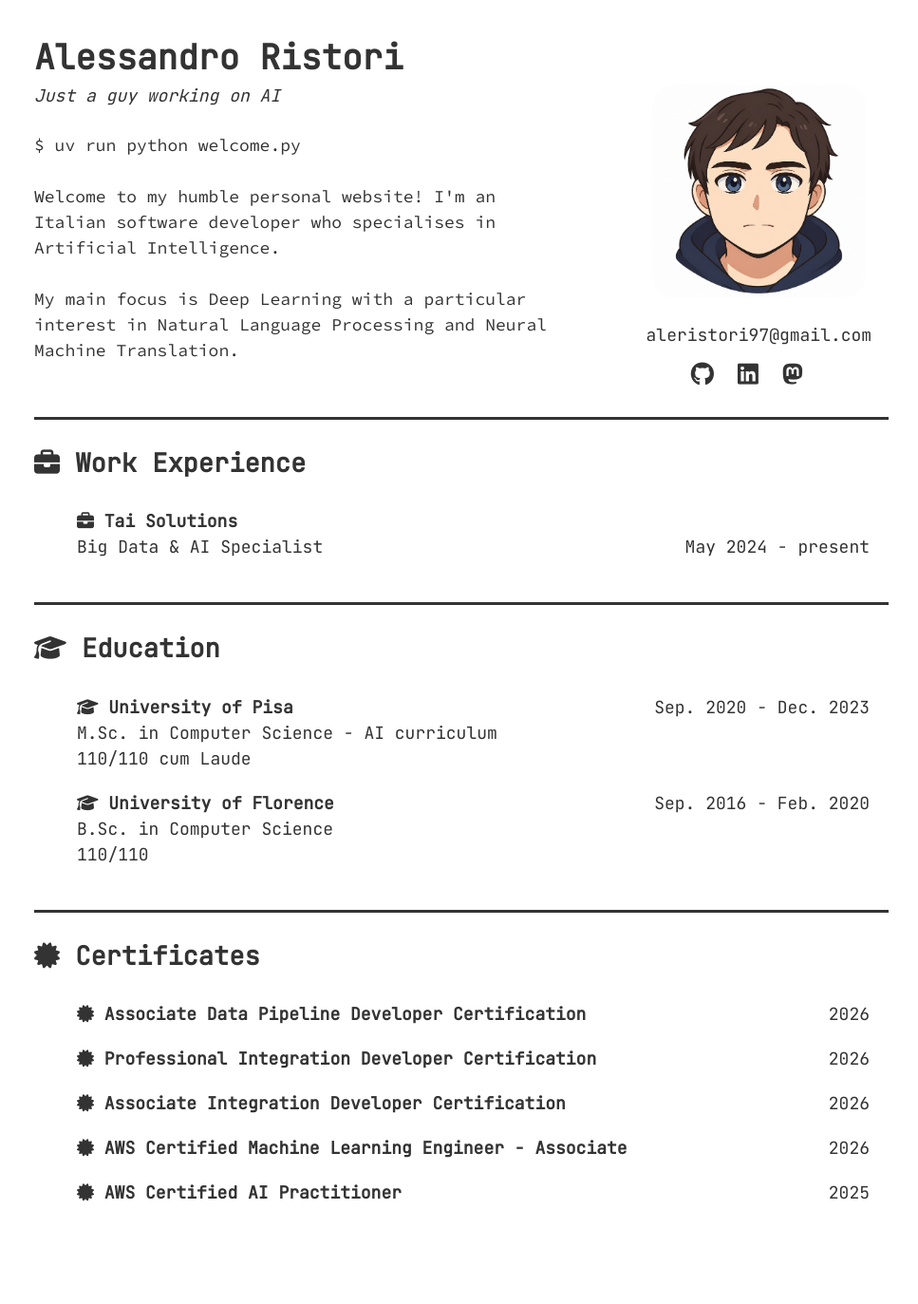
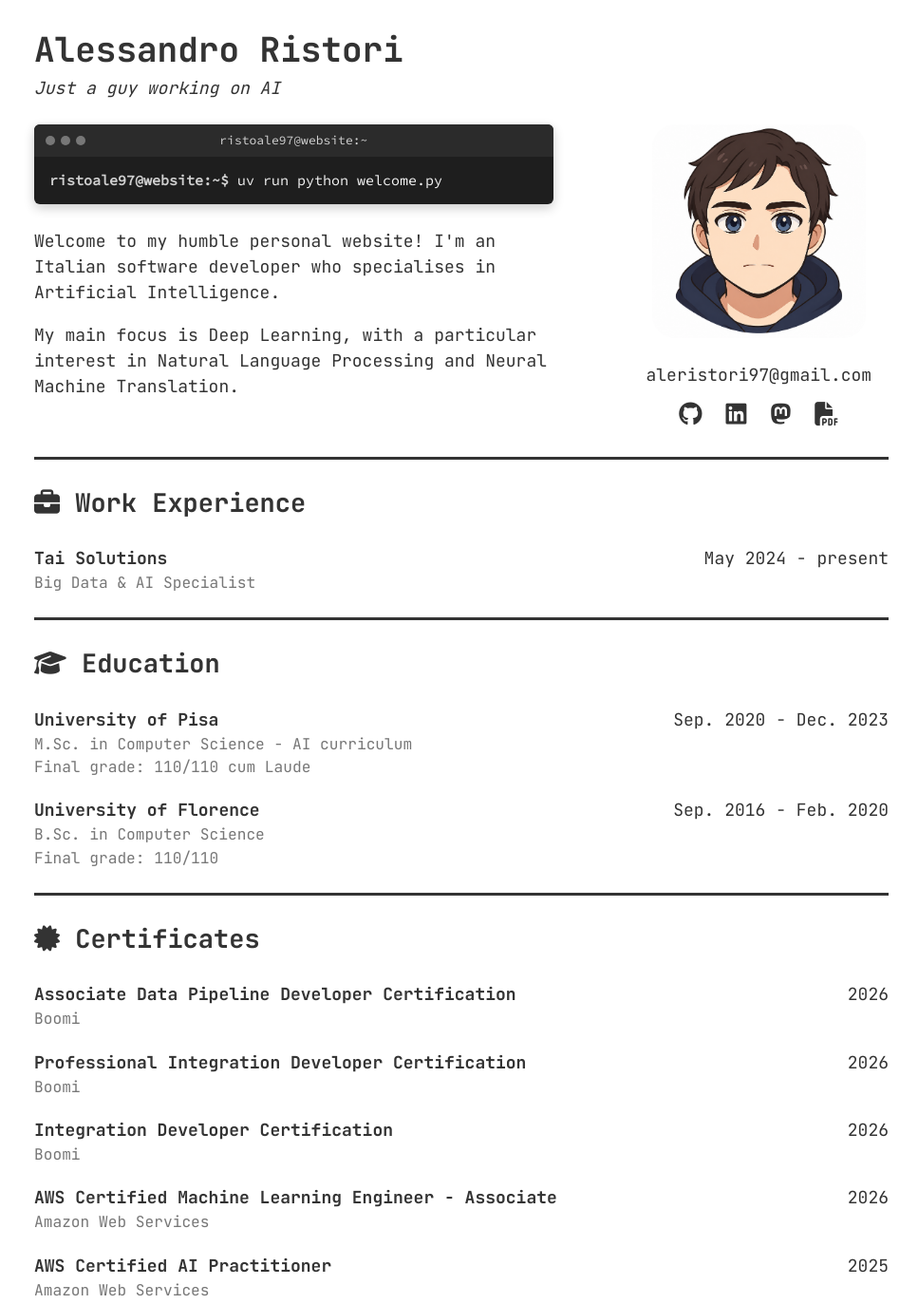
Before and after one commit to RistoAle97/RistoAle97.github.io, a plain HTML site: page index.html in a window 1280 px wide. Shown: the part 40-1413 px from the top of the page at 95% size, without its empty margins (154-1121 px from the left). Drawn offline with Linux system fonts and the light colour scheme; some icons are missing.

Commit message:
New version

```diff
--- a/index.html
+++ b/index.html
@@ -4,99 +4,172 @@
 <head>
     <meta charset="UTF-8">
     <meta name="viewport" content="width=device-width, initial-scale=1.0">
+    <meta name="description" content="Personal website of Alessandro Ristori, Italian software developer specialising in Artificial Intelligence, Deep Learning and Natural Language Processing.">
+    <meta name="author" content="Alessandro Ristori">
     <title>RistoAle97</title>
-    <link rel="icon" href="terminal-solid-full-white.svg">
+    <link rel="icon" type="image/png" href="profile_icon.png">
     <link rel="stylesheet" href="styles.css">
     <link rel="stylesheet" href="https://cdnjs.cloudflare.com/ajax/libs/font-awesome/6.4.2/css/all.min.css">
-    <link rel="stylesheet" href="https://cdnjs.cloudflare.com/ajax/libs/academicons/1.8.6/css/academicons.min.css">
 </head>
 
 <body>
-    <h1 class="title">Alessandro Ristori</h1>
-    <p class="subtitle"><i>Just a guy working on AI</i></p>
 
-    <div class="container">
+    <header>
+        <h1 class="title">Alessandro Ristori</h1>
+        <p class="subtitle"><i>Just a guy working on AI</i></p>
+        <div class="hero">
+            <div class="intro">
+                <div class="terminal">
+                    <div class="terminal-titlebar">
+                        <div class="terminal-buttons">
+                            <span></span>
+                            <span></span>
+                            <span></span>
+                        </div>
+                        <span class="terminal-title">ristoale97@website:~</span>
+                    </div>
 
-        <div class="left-section" style="font-family: 'Source Code Pro'">
-            $ uv run python welcome.py
-            <br><br>
-            Welcome to my humble personal website! I'm an Italian software developer who specialises in Artificial Intelligence.
-            <br><br>
-            My main focus is Deep Learning with a particular interest in Natural Language Processing and Neural Machine Translation.
+                    <div class="terminal-content">
+                        <span class="terminal-prompt">ristoale97@website:~$</span>
+                        uv run python welcome.py
+                    </div>
+                </div>
+                <p>Welcome to my humble personal website! I'm an Italian software developer who specialises in Artificial Intelligence.</p>
+                <p>My main focus is Deep Learning, with a particular interest in Natural Language Processing and Neural Machine Translation.</p>
+            </div>
+            <aside class="profile">
+                <img src="profile.png" alt="Alessandro Ristori" class="profile-photo">
+                <p class="email">
+                    <a href="mailto:aleristori97@gmail.com">aleristori97@gmail.com</a>
+                </p>
+                <nav class="social-links" aria-label="Social links">
+                    <a href="https://github.com/RistoAle97" target="_blank" rel="noopener noreferrer" aria-label="GitHub">
+                        <i class="fab fa-github" aria-hidden="true"></i>
+                    </a>
+                    <a href="https://linkedin.com/in/ristoale97" target="_blank" rel="noopener noreferrer" aria-label="LinkedIn">
+                        <i class="fab fa-linkedin" aria-hidden="true"></i>
+                    </a>
+                    <a href="https://mastodon.social/@RistoAle97" target="_blank" rel="noopener noreferrer" aria-label="Mastodon">
+                        <i class="fab fa-mastodon" aria-hidden="true"></i>
+                    </a>
+                    <a href="cv_alessandro_ristori.pdf" target="_blank" rel="noopener noreferrer" aria-label="CV">
+                        <i class="fa-solid fa-file-pdf" aria-hidden="true"></i>
+                    </a>
+                </nav>
+            </aside>
         </div>
+    </header>
 
-        <div class="right-section">
-            <img src="profile.png" alt="Alessandro Ristori" class="profile-photo">
-            <p class="email">aleristori97@gmail.com</p>
-            <div class="social-links">
-                <a href="https://github.com/RistoAle97" target="_blank"><i class="fab fa-github"></i></a>
-                <a href="https://linkedin.com/in/ristoale97" target="_blank"><i class="fab fa-linkedin"></i></a>
-                <a href="https://mastodon.social/@RistoAle97" target="_blank"><i class="fab fa-mastodon"></i></a>
-                <a href="cv_alessandro_ristori.pdf" target="_blank"><i class="ai ai-cv" style="font-size:1.7rem"></i></a>
+    <main>
+        <section>
+            <hr class="section-sep">
+            <h2 class="subtitle">
+                <i class="fa-solid fa-briefcase" aria-hidden="true"></i>
+                Work Experience
+            </h2>
+            <div class="entries">
+                <article class="entry">
+                    <div class="entry-header">
+                        <strong>Tai Solutions</strong>
+                        <time datetime="2024-05">May 2024 - present</time>
+                    </div>
+                    <div class="entry-detail">Big Data &amp; AI Specialist</div>
+                </article>
             </div>
-        </div>
+        </section>
 
-    </div>
+        <section>
+            <hr class="section-sep">
+            <h2 class="subtitle">
+                <i class="fa-solid fa-graduation-cap" aria-hidden="true"></i>
+                Education
+            </h2>
+            <div class="entries">
+                <article class="entry">
+                    <div class="entry-header">
+                        <strong>University of Pisa</strong>
+                        <time datetime="2020-09/2023-12">Sep. 2020 - Dec. 2023</time>
+                    </div>
+                    <div class="entry-detail">M.Sc. in Computer Science - AI curriculum</div>
+                    <div class="entry-detail">Final grade: 110/110 cum Laude</div>
+                </article>
+                <article class="entry">
+                    <div class="entry-header">
+                        <strong>University of Florence</strong>
+                        <time datetime="2016-09/2020-02">Sep. 2016 - Feb. 2020</time>
+                    </div>
+                    <div class="entry-detail">B.Sc. in Computer Science</div>
+                    <div class="entry-detail">Final grade: 110/110</div>
+                </article>
+            </div>
+        </section>
 
-    <hr class="section-sep">
-    <h2 class="subtitle" style="margin-bottom: 10px;"><i class="fa-solid fa-briefcase"></i> Work Experience</h2>
+        <section>
+            <hr class="section-sep">
+            <h2 class="subtitle">
+                <i class="fa-solid fa-certificate" aria-hidden="true"></i>
+                Certificates
+            </h2>
+            <div class="entries">
+                <article class="entry">
+                    <div class="entry-header">
+                        <strong>
+                            <a href="https://verify.skilljar.com/c/vwcx5mdh74ui" target="_blank" rel="noopener noreferrer">
+                                Associate Data Pipeline Developer Certification
+                            </a>
+                        </strong>
+                        <time datetime="2026">2026</time>
+                    </div>
+                    <div class="entry-detail">Boomi</div>
+                </article>
+                <article class="entry">
+                    <div class="entry-header">
+                        <strong>
+                            <a href="https://verify.skilljar.com/c/79mpqo5tm8ay" target="_blank" rel="noopener noreferrer">
+                                Professional Integration Developer Certification
+                            </a>
+                        </strong>
+                        <time datetime="2026">2026</time>
+                    </div>
+                    <div class="entry-detail">Boomi</div>
+                </article>
+                <article class="entry">
+                    <div class="entry-header">
+                        <strong>
+                            <a href="https://verify.skilljar.com/c/jm7zojs5rb94" target="_blank" rel="noopener noreferrer">
+                                Integration Developer Certification
+                            </a>
+                        </strong>
+                        <time datetime="2026">2026</time>
+                    </div>
+                    <div class="entry-detail">Boomi</div>
+                </article>
+                <article class="entry">
+                    <div class="entry-header">
+                        <strong>
+                            <a href="https://www.credly.com/badges/c6ea8817-d6ac-421a-869b-a976e15e0893/public_url" target="_blank" rel="noopener noreferrer">
+                                AWS Certified Machine Learning Engineer - Associate
+                            </a>
+                        </strong>
+                        <time datetime="2026">2026</time>
+                    </div>
+                    <div class="entry-detail">Amazon Web Services</div>
+                </article>
+                <article class="entry">
+                    <div class="entry-header">
+                        <strong>
+                            <a href="https://www.credly.com/badges/e77e33f9-2611-4920-88a6-9631d2504b33/public_url" target="_blank" rel="noopener noreferrer">
+                                AWS Certified AI Practitioner
+                            </a>
+                        </strong>
+                        <time datetime="2025">2025</time>
+                    </div>
+                    <div class="entry-detail">Amazon Web Services</div>
+                </article>
+            </div>
+        </section>
 
-    <div class="container" style="margin-top: 0px;">
-        <div class="left-section">
-            <ul class="fa-ul">
-                <li class="li-work">
-                    <span style="font-weight: bold;">Tai Solutions</span><br>
-                    Big Data & AI Specialist<span style="float: right;">May 2024 - present</span>
-                </li>
-            </ul>
-        </div>
-
-    </div>
-
-    <hr class="section-sep">
-    <h2 class="subtitle" style="margin-bottom: 10px;"><i class="fa-solid fa-graduation-cap"></i> Education</h2>
-
-    <div class="container" style="margin-top: 0px;">
-        <div class="left-section">
-            <ul class="fa-ul">
-                <li class="li-education">
-                    <span style="font-weight: bold;">University of Pisa</span><span style="float: right;">Sep. 2020 - Dec. 2023</span><br>
-                    M.Sc. in Computer Science - AI curriculum<br>
-                    110/110 cum Laude
-                </li>
-                <li class="li-education">
-                    <span style="font-weight: bold;">University of Florence</span><span style="float: right;">Sep. 2016 - Feb. 2020</span><br>
-                    B.Sc. in Computer Science<br>
-                    110/110
-                </li>
-            </ul>
-        </div>
-    </div>
-
-    <hr class="section-sep">
-    <h2 class="subtitle" style="margin-bottom: 10px;"><i class="fa-solid fa-certificate"></i> Certificates</h2>
-
-    <div class="container" style="margin-top: 0px;">
-        <div class="left-section">
-            <ul class="fa-ul">
-                <li class="li-certificates">
-                    <span style="font-weight: bold;">Associate Data Pipeline Developer Certification</span><span style="float: right;">2026</span><br>
-                </li>
-                <li class="li-certificates">
-                    <span style="font-weight: bold;">Professional Integration Developer Certification</span><span style="float: right;">2026</span><br>
-                </li>
-                <li class="li-certificates">
-                    <span style="font-weight: bold;">Associate Integration Developer Certification</span><span style="float: right;">2026</span><br>
-                </li>
-                <li class="li-certificates">
-                    <span style="font-weight: bold;">AWS Certified Machine Learning Engineer - Associate</span><span style="float: right;">2026</span><br>
-                </li>
-                <li class="li-certificates">
-                    <span style="font-weight: bold;">AWS Certified AI Practitioner</span><span style="float: right;">2025</span><br>
-                </li>
-            </ul>
-        </div>
-    </div>
+    </main>
 
 </body>
 </html>
--- a/styles.css
+++ b/styles.css
@@ -1,56 +1,131 @@
-@import url("https://fonts.googleapis.com/css2?family=JetBrains+Mono&display=swap");
+@import url("https://fonts.googleapis.com/css2?family=JetBrains+Mono:wght@400;700&display=swap");
 @import url("https://fonts.googleapis.com/css2?family=Source+Code+Pro&display=swap");
 
+:root {
+    --max-width: 900px;
+    --text-color: #333;
+    --background-color: #fff;
+    --separator-color: #333;
+}
+
+* {
+    box-sizing: border-box;
+}
+
 body {
-    font-family: 'JetBrains Mono';
+    margin: 0;
+    font-family: "JetBrains Mono", monospace;
     font-size: 18px;
     line-height: 1.5;
-    color: #333333;
-    background-color: #ffffff;
-    padding: 40px 40px 40px 40px;
+    color: var(--text-color);
+    background-color: var(--background-color);
+    padding: 40px;
+}
+
+a {
+    color: inherit;
+}
+
+.title, .subtitle, .hero, .section-sep {
+    max-width: var(--max-width);
+    margin-left: auto;
+    margin-right: auto;
 }
 
 .title {
-    font-family: 'JetBrains Mono';
-    font-weight: bold;
-    max-width: 900px;
-    margin: 25px auto auto auto;
+    font-weight: 700;
+    margin-top: 25px;
+    margin-bottom: 0;
 }
 
 .subtitle {
-    font-family: 'JetBrains Mono';
-    max-width: 900px;
-    margin: 0px auto 25px auto;
+    margin-top: 0;
+    margin-bottom: 25px;
 }
 
-.container {
-    max-width: 900px;
+.hero {
+    display: grid;
+    grid-template-columns: 2fr 1fr;
     gap: 80px;
-    display: flex;
-    margin: 25px auto;
+    margin-top: 25px;
+    margin-bottom: 25px;
 }
 
-.left-section {
-    flex: 2;
+.intro {
+    min-width: 0;
 }
 
-.right-section {
-    flex: 1;
+.terminal {
+    margin-bottom: 25px;
+    overflow: hidden;
+    border-radius: 6px;
+    background-color: #1e1e1e;
+    color: #f5f5f5;
+    font-family: "Source Code Pro", monospace;
+    font-size: 15px;
+    box-shadow: 0 4px 12px rgb(0 0 0 / 20%);
+}
+
+.terminal-titlebar {
+    position: relative;
+    display: flex;
+    align-items: center;
+    justify-content: center;
+    padding: 7px 12px;
+    background-color: #2b2b2b;
+}
+
+.terminal-title {
+    color: #d4d4d4;
+    font-size: 13px;
+}
+
+.terminal-buttons {
+    position: absolute;
+    left: 12px;
+    display: flex;
+    gap: 6px;
+}
+
+.terminal-buttons span {
+    width: 10px;
+    height: 10px;
+    border-radius: 50%;
+    background-color: #777;
+}
+
+.terminal-content {
+    padding: 14px 16px;
+}
+
+.terminal-prompt {
+    color: #d0d0d0;
+    font-weight: 700;
+}
+
+.profile {
     display: flex;
     flex-direction: column;
     align-items: center;
-    margin: -50px 0 0 0;
 }
 
 .profile-photo {
-    max-width: 225px;
+    width: 225px;
+    max-width: 100%;
     border-radius: 25px;
 }
 
 .email {
-    font-family: 'JetBrains Mono';
     text-align: center;
-    margin: 25px auto 10px auto;
+    margin: 25px auto 10px;
+}
+
+.email a {
+    text-decoration: none;
+}
+
+.email a:hover {
+    text-decoration: underline;
 }
 
 .social-links {
@@ -59,8 +134,7 @@ body {
 }
 
 .social-links a {
-    color: #333333;
-    transition: opacity 0.2s;
+    transition: opacity 0.2s ease;
     font-size: 25px;
 }
 
@@ -69,68 +143,66 @@ body {
 }
 
 .section-sep {
-    border: None;
     height: 3px;
-    color: #ffffff;
-    background-color: #333333;
-    max-width: 900px;
-    gap: 80px;
-    display: flex;
-    margin: 25px auto;
+    margin-top: 25px;
+    margin-bottom: 25px;
+    border: 0;
+    background-color: var(--separator-color);
 }
 
-.fa-ul li {
-    margin: 0 20px 20px 0;
+.entries {
+    max-width: var(--max-width);
+    margin: 0 auto;
 }
 
-.fa-ul .li-work:before {
-    font-family: 'FontAwesome';
-    content: '\f0b1';
+.entry {
+    margin-bottom: 20px;
 }
 
-.fa-ul .li-education:before {
-    font-family: 'FontAwesome';
-    content: '\f19d';
+.entry a {
+    text-decoration: none;
 }
 
-.fa-ul .li-certificates:before {
-    font-family: 'FontAwesome';
-    content: '\f0a3';
+.entry a:hover {
+    text-decoration: underline;
+}
+
+
+.entry-header {
+    display: flex;
+    justify-content: space-between;
+    gap: 30px;
+}
+
+.entry-detail {
+    color: #777;
+    font-size: 0.9em;
 }
 
 @media (prefers-color-scheme: dark) {
-    body {
-        font-family: 'JetBrains Mono';
-        font-size: 18px;
-        line-height: 1.5;
-        color: #ffffff;
-        background-color: #333333;
-        padding: 40px 40px 40px 40px;
+    :root {
+        --text-color: #fff;
+        --background-color: #333;
+        --separator-color: #fff;
+        --muted-color: #aaa;
     }
-    .fab {
-        color: #ffffff;
-    }
-    .ai-cv {
-        color: #ffffff;
-    }
-    .section-sep {
-        border: None;
-        height: 3px;
-        color: #ffffff;
-        background-color: #ffffff;
-        max-width: 900px;
-        gap: 80px;
-        display: flex;
-        margin: 25px auto;
+
+    .entry-detail {
+        color: var(--muted-color);
     }
 }
 
 /* Mobile responsive */
 @media (max-width: 768px) {
+    body {
+        padding: 25px 20px;
+        font-size: 15px;
+    }
+
     .title {
         font-size: 25px;
         text-align: center;
-        margin-top: -25px;
+        margin-top: 0;
     }
 
     .subtitle {
@@ -138,17 +210,29 @@ body {
         text-align: center;
     }
 
-    .container {
-        flex-direction: column;
+    .hero {
+        grid-template-columns: 1fr;
         gap: 25px;
     }
 
-    .right-section {
+    .profile {
         order: -1;
-        margin: 0;
     }
 
     .profile-photo {
-        max-width: 250px;
+        width: 200px;
+    }
+
+    .social-links {
+        gap: 20px;
+    }
+
+    .section-sep {
+        height: 2px;
+    }
+
+    .entry-header {
+        flex-direction: column;
+        gap: 0;
     }
 }
```
Also changed, not shown: profile_icon.png (added), terminal-solid-full-white.svg (deleted).
